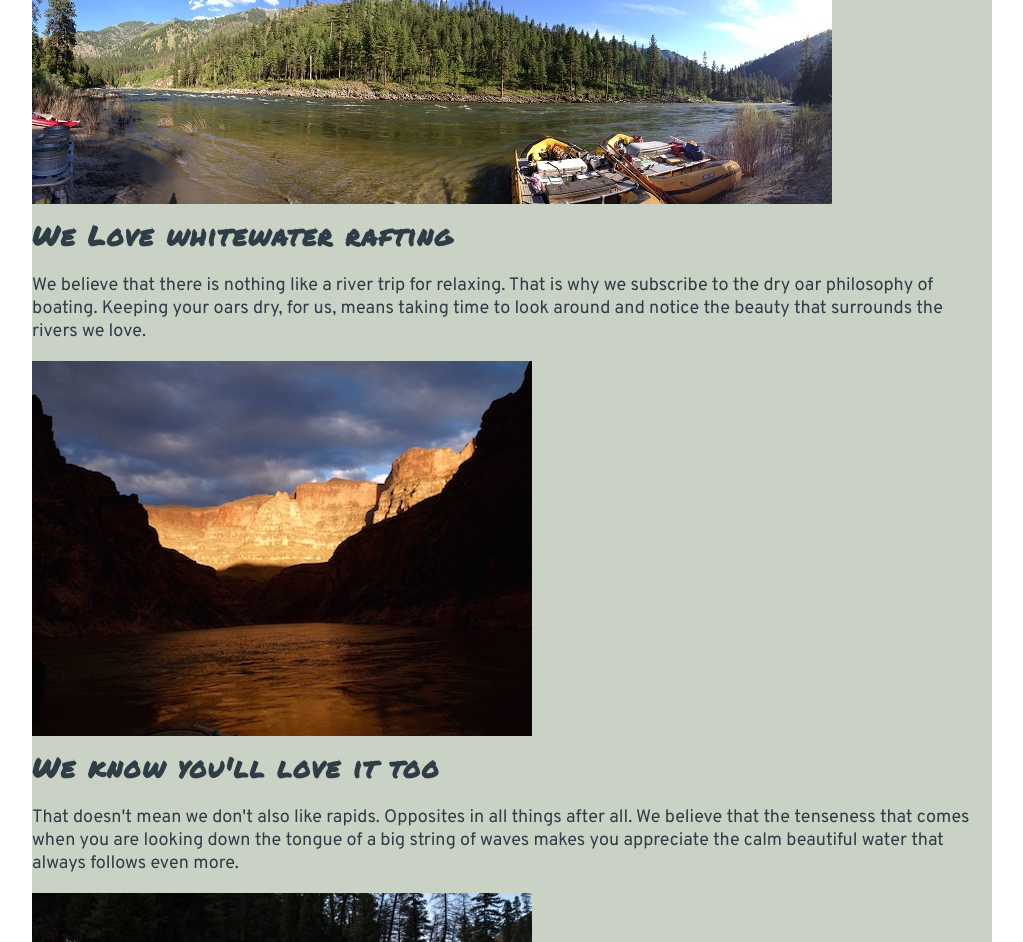
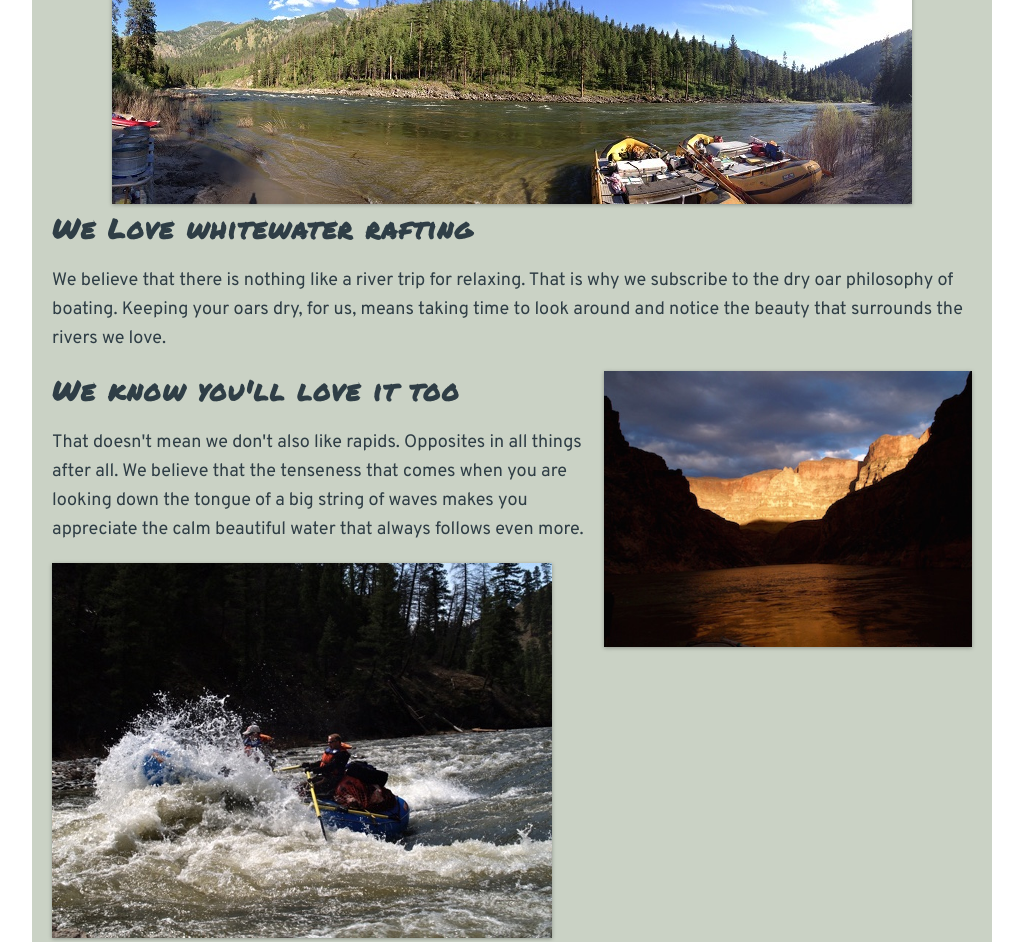
Before and after one commit to Astin-Jeremiah/WDD130, a plain HTML site: page rafting/index.html in a window 1280 px wide. Shown: the part 268-1210 px from the top of the page, without its empty margins (128-1151 px from the left). Drawn offline with Linux system fonts and the light colour scheme.

Commit message:
change css

```diff
--- a/rafting/css/style.css
+++ b/rafting/css/style.css
@@ -13,6 +13,10 @@ h1, h2, h3, h4, h5, h6 {
 	font-family: 'Permanent Marker', cursive;
 	letter-spacing: .1rem;
 	margin: 5px 0 5px 0;
+}
+
+p {
+	line-height: 1.6;
 }
 
 h1 {
@@ -35,6 +39,10 @@ header {
 footer {
 	grid-template-columns: 1fr 150px;
 	height: 50px;
+}
+
+main {
+	padding: 0 20px 0 20px;
 }
 
 header img {
@@ -61,6 +69,10 @@ a:hover {
 	color: #2F3E46;
 }
 
+i:active{
+	transform: scale(.9);
+ }
+
 i {
 	font-size: 30px;
 	padding-right: 15px;
@@ -77,3 +89,50 @@ li {
 	font-weight: bold;
 	letter-spacing: .1rem;
 }
+
+.imgcenter {
+	display: block;
+	margin: 0 auto;
+}
+
+.imgright {
+	float: right;
+	width: 40%;
+}
+
+.imgleft {
+	width: 40%;
+}
+
+.shadow
+{
+    position:relative;
+    -webkit-box-shadow:0 1px 4px rgba(0, 0, 0, 0.3), 0 0 40px rgba(0, 0, 0, 0.1) inset;
+       -moz-box-shadow:0 1px 4px rgba(0, 0, 0, 0.3), 0 0 40px rgba(0, 0, 0, 0.1) inset;
+            box-shadow:0 1px 4px rgba(0, 0, 0, 0.3), 0 0 40px rgba(0, 0, 0, 0.1) inset;
+}
+.shadow:before, .shadow:after
+{
+  content:"";
+    position:absolute;
+    z-index:-1;
+    -webkit-box-shadow:0 0 20px rgba(0,0,0,0.8);
+    -moz-box-shadow:0 0 20px rgba(0,0,0,0.8);
+    box-shadow:0 0 20px rgba(0,0,0,0.8);
+    top:10px;
+    bottom:10px;
+    left:0;
+    right:0;
+    -moz-border-radius:100px / 10px;
+    border-radius:100px / 10px;
+}
+.shadow:after
+{
+  right:10px;
+    left:auto;
+    -webkit-transform:skew(8deg) rotate(3deg);
+       -moz-transform:skew(8deg) rotate(3deg);
+        -ms-transform:skew(8deg) rotate(3deg);
+         -o-transform:skew(8deg) rotate(3deg);
+            transform:skew(8deg) rotate(3deg);
+}
--- a/rafting/index.html
+++ b/rafting/index.html
@@ -24,22 +24,22 @@
 
     <main>
 		<h1>Gauley River Expeditions</h1>
-        <img src="images/banner.jpg" alt="The scenic Gauley River">
+        <img src="images/banner.jpg" alt="The scenic Gauley River" class="imgcenter shadow">
         <section>
             <h2>We Love whitewater rafting</h2>
             <p>We believe that there is nothing like a river trip for relaxing.  That is why we subscribe to the dry oar philosophy of boating.  Keeping your oars dry, for us, means taking time to look around and notice the beauty that surrounds the rivers we love.</p>
         </section>
 
-        <img src="images/river.jpg" alt="Gauley River and Dusk">
+        <img src="images/river.jpg" alt="Gauley River and Dusk" class="imgright shadow">
 
         <section>
             <h2>We know you'll love it too</h2>
             <p>That doesn't mean we don't also like rapids.  Opposites in all things after all.  We believe that the tenseness that comes when you are looking down the tongue of a big string of waves makes you appreciate the calm beautiful water that always follows even more.
             </section>
 
-        <img src="images/rapids.jpg" alt="White water rapids on the Lower Gauley River">
+        <img src="images/rapids.jpg" alt="White water rapids on the Lower Gauley River" class="shadow">
 
-        <section>
+        <section class="sectionright">
             <h2>Come Run with us</h2>
             <p>We invite you to come relax with us on one of the amazing rivers we visit.  Check out our trips and let us know which one best suites you.  We're waiting to hear from you!</p>
         </section>
```
